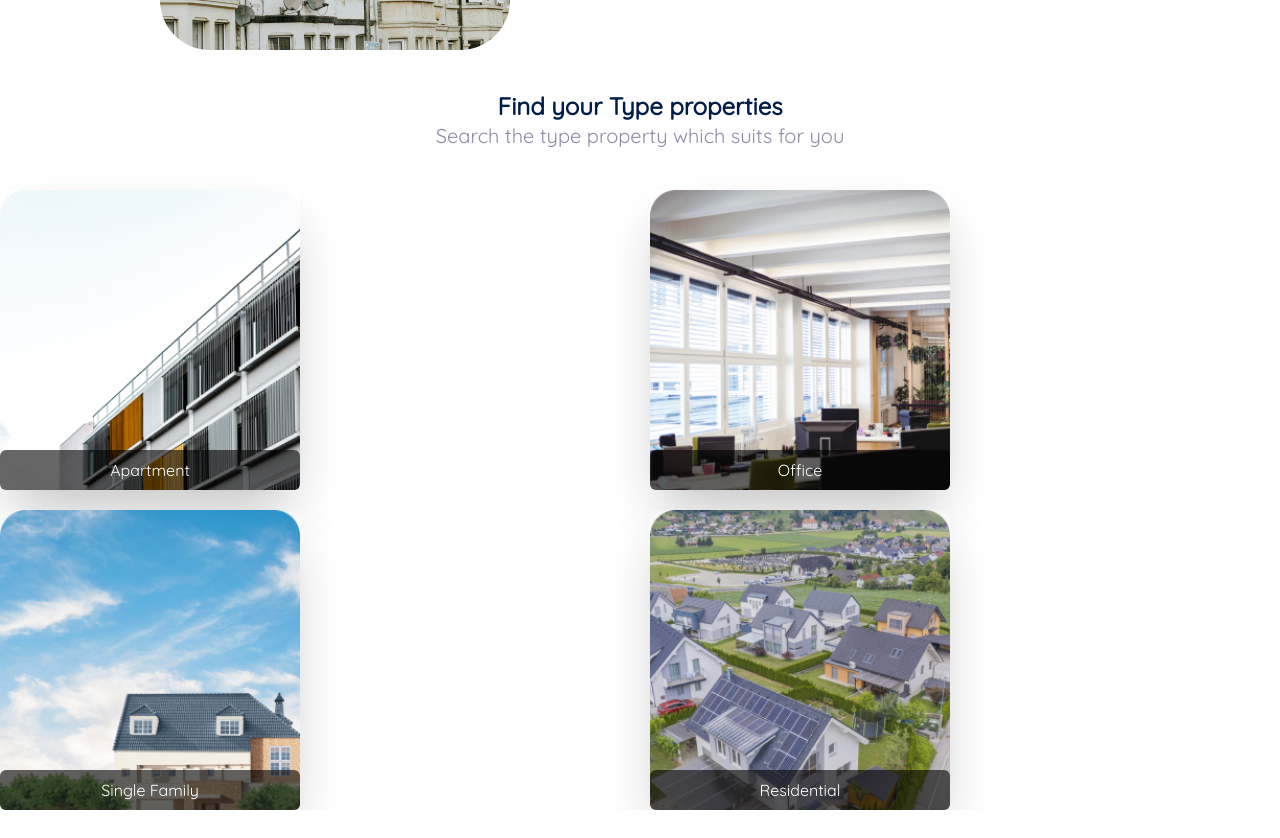
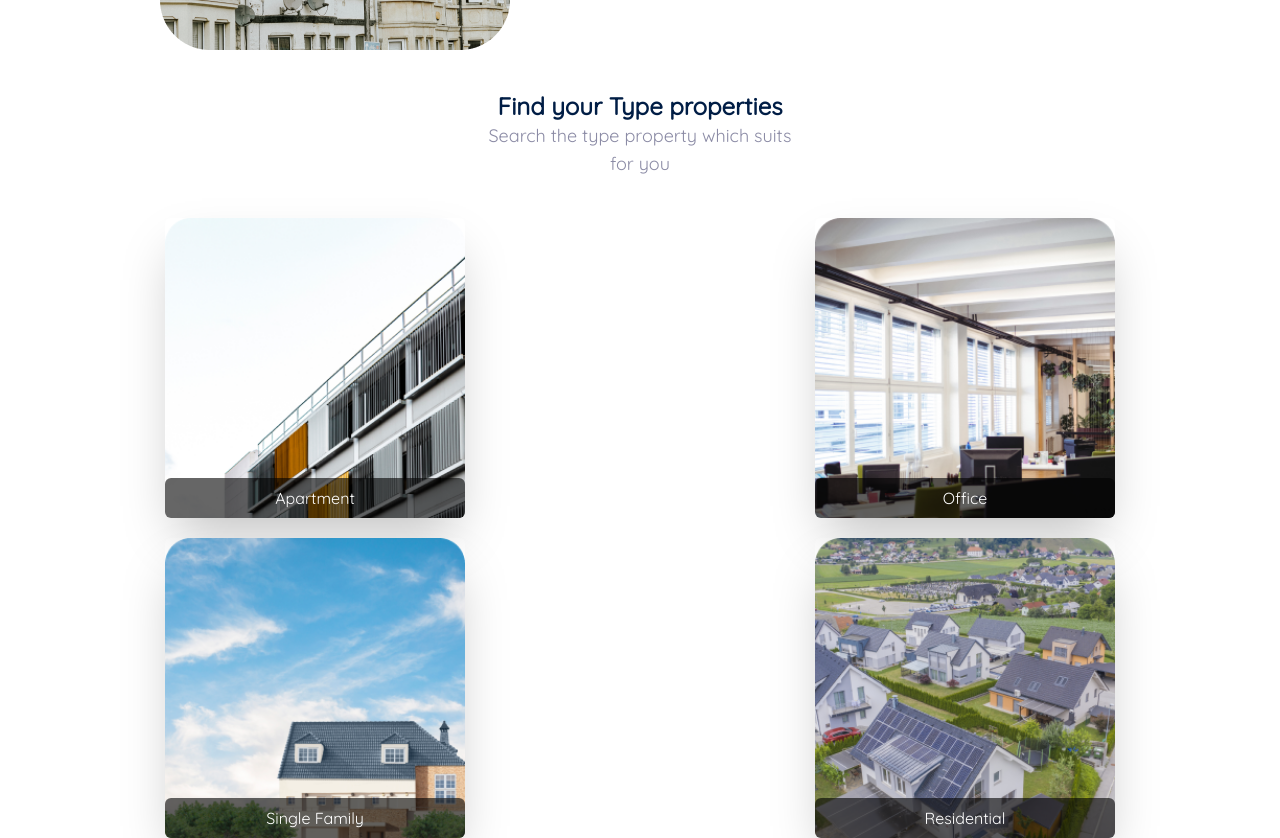
Before and after one commit to danielgen01/nakama_property_page, a React (Vite) app: page / in a window 1280 px wide. Shown: the part 1220-2058 px from the top of the page. Before the commit the page ends 2030 px from the top, so only its background shows below. Built offline with nearby package versions, Linux system fonts and the light colour scheme.

Commit message:
center grid items

```diff
--- a/src/components/App/App.css
+++ b/src/components/App/App.css
@@ -8,4 +8,5 @@ body{
   padding: 0;
   font-family: "Quicksand";
   overflow-x: hidden !important;
+  max-width: screen;
 }
--- a/src/components/MainBanner/SearchBox.tsx
+++ b/src/components/MainBanner/SearchBox.tsx
@@ -3,7 +3,7 @@ import React from "react";
 const SearchBox:React.FC = () => {
   return (
     <>
-    <div className="search-box lg:w-[750px] bg-white rounded-md lg:-mr-96 xl:-mr-56 -mb-72 lg:-mb-0 z-50 py-6">
+    <div className="search-box  w-80 lg:w-[750px] bg-white rounded-md lg:-mr-96 xl:-mr-56 -mb-72 lg:-mb-0 z-50 py-6">
         <div className="box-content grid grid-cols-2 lg:grid-cols-4 mx-3 gap-5">
             <div className="grid-item-1 flex justify-between flex-col">
                 <h4 className="text-main-light-blue font-bold">Location</h4>
--- a/src/components/TypeBanner/TypeBanner.tsx
+++ b/src/components/TypeBanner/TypeBanner.tsx
@@ -6,16 +6,16 @@ import residential from "../../assets/residential.png"
 
 const TypeBanner = () => {
   return (
-    <div className="type-banner mt-10 w-screen">
+    <div className="type-banner mt-10 w-screen ">
       <h1 className="text-main-dark-blue font-bold text-center text-2xl">
         Find your Type properties
       </h1>
-      <h2 className="text-main-light-textcolor text-center text-xl">
-        Search the type property which suits for you
+      <h2 className="text-main-light-textcolor text-center text-lg">
+        Search the type property which suits<br/> for you
       </h2>
-      <div className="type-banner-content w-full justify-center  grid grid-cols-1 md:grid-cols-2 2xl:grid-cols-4 gap-5 mt-10 ">
+      <div className="type-banner-content w-full place-items-center grid grid-cols-1 md:grid-cols-2 2xl:grid-cols-4 gap-5 mt-10 ">
         <div
-          className="grid-item-1 bg-cover h-[300px] bg-no-repeat flex items-end rounded-md w-[300px] md:w-[300px] shadow-2xl"
+          className="grid-item-1 bg-cover h-[300px] bg-no-repeat flex items-end rounded-md w-[300px] shadow-2xl"
           style={{ backgroundImage: `url(${appartment})` }}
         >
           <p className="bg-black/60 w-full py-2 text-center text-white rounded-md">
@@ -24,7 +24,7 @@ const TypeBanner = () => {
         </div>
 
         <div
-          className="grid-item-2 bg-cover h-[300px] bg-no-repeat flex items-end rounded-md w-[300px] shadow-2xl md:w-[300px]"
+          className="grid-item-2 bg-cover h-[300px] bg-no-repeat flex items-end rounded-md w-[300px] shadow-2xl"
           style={{ backgroundImage: `url(${office})` }}
         >
           <p className="bg-black/60 w-full py-2 text-center text-white rounded-md">
@@ -33,7 +33,7 @@ const TypeBanner = () => {
         </div>
 
         <div
-          className="grid-item-3 bg-cover h-[300px] bg-no-repeat flex items-end rounded-md w-[300px] shadow-2xl md:w-[300px]"
+          className="grid-item-3 bg-cover h-[300px] bg-no-repeat flex items-end rounded-md w-[300px] shadow-2xl"
           style={{ backgroundImage: `url(${singlefamily})` }}
         >
           <p className="bg-black/60 w-full py-2 text-center text-white rounded-md">
@@ -42,7 +42,7 @@ const TypeBanner = () => {
         </div>
 
         <div
-          className="grid-item-4 bg-cover h-[300px] bg-no-repeat flex items-end rounded-md w-[300px] shadow-2xl md:w-[300px]"
+          className="grid-item-4 bg-cover h-[300px] bg-no-repeat flex items-end rounded-md w-[300px] shadow-2xl"
           style={{ backgroundImage: `url(${residential})` }}
         >
           <p className="bg-black/60 py-2 w-full text-center text-white rounded-md">
```
